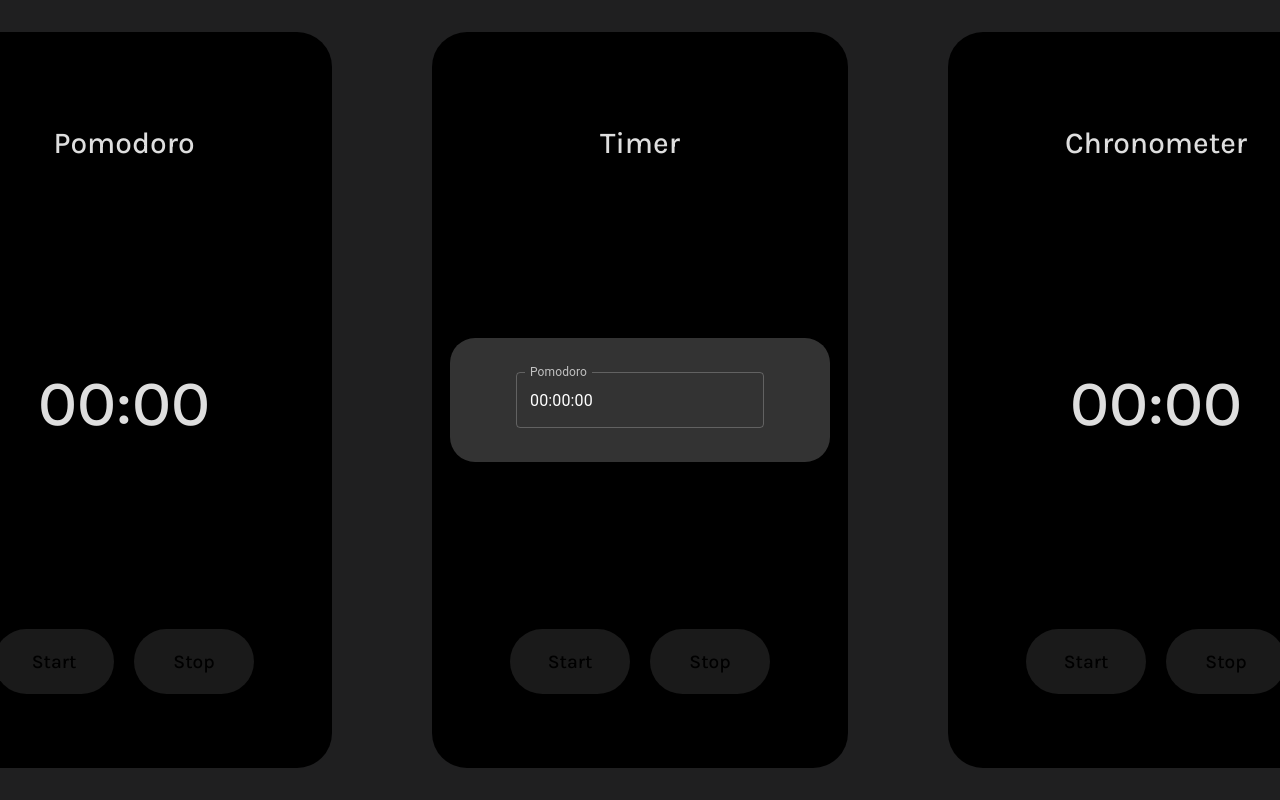
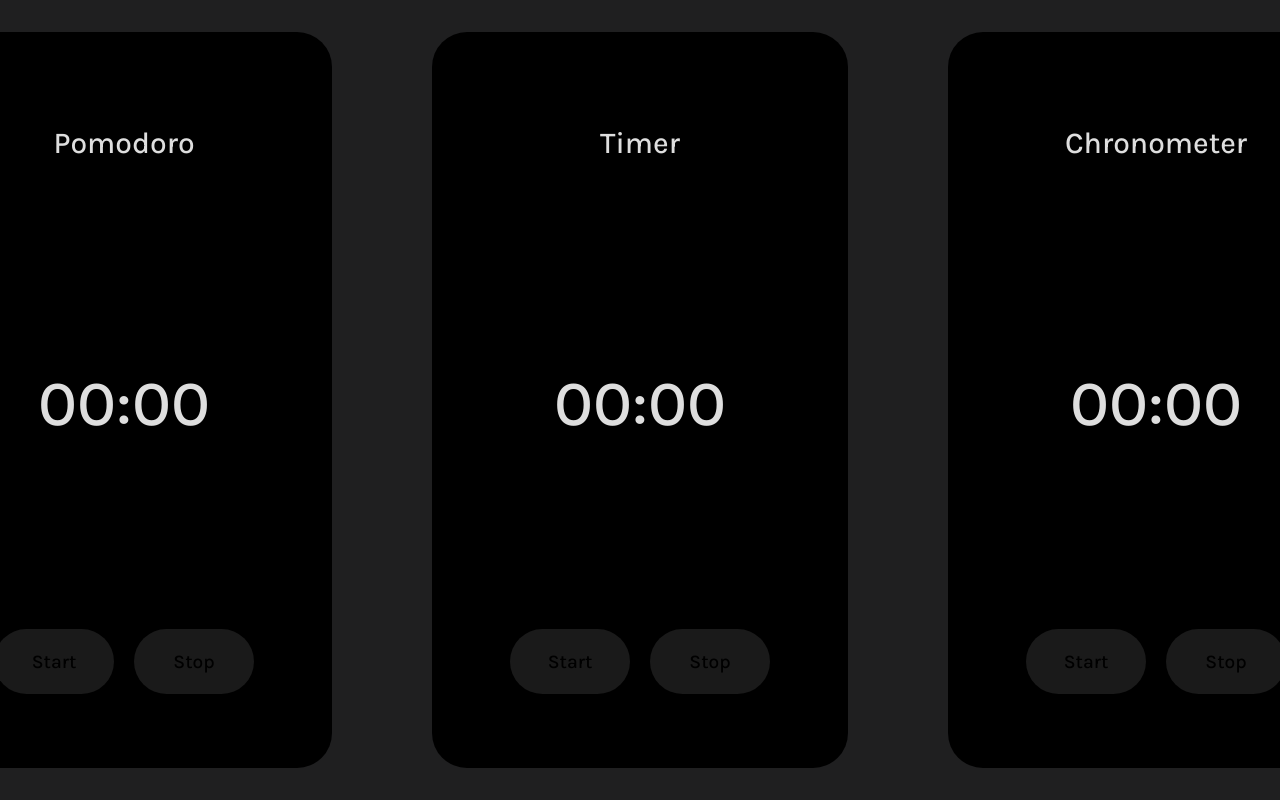
Before and after one commit to V-Viruzz/pomodoro, a React (Vite) app: page / in a window 1280 px wide. Shown: the top 800 px of the page. Built offline with nearby package versions, Linux system fonts and the light colour scheme.

Commit message:
app base

```diff
--- a/package.json
+++ b/package.json
@@ -9,12 +9,6 @@
     "preview": "vite preview"
   },
   "dependencies": {
-    "@emotion/react": "^11.10.5",
-    "@emotion/styled": "^11.10.5",
-    "@mui/material": "^5.11.0",
-    "@mui/x-date-pickers": "^5.0.11",
-    "date-fns": "^2.29.3",
-    "dayjs": "^1.11.7",
     "react": "^18.2.0",
     "react-dom": "^18.2.0"
   },
--- a/src/App.jsx
+++ b/src/App.jsx
@@ -1,12 +1,9 @@
 import * as React from "react";
-import dayjs from "dayjs";
 import "./App.css";
 import Time from "./components/Time";
-import SecondsTimePicker from "./components/SecondsTimePicker";
 
 function App() {
-  const [value, setValue] = React.useState(dayjs("2022-04-07"));
-  const [time, setTime] = React.useState('00:00');
+  const [time, setTime] = React.useState("00:00");
 
   function fnStart() {
     console.log("wtf start");
@@ -39,15 +36,8 @@ function App() {
             clickStop={fnStop}
           />
         </div>
-        <div className="container-input">
-          <SecondsTimePicker
-            value={value}
-            fnChange={(newValue) => {
-              setTime(`${newValue.$H}:${newValue.$m}:${newValue.$s}`)
-              setValue(newValue);
-            }}
-          ></SecondsTimePicker>
-        </div>
+        {/* <div className="container-input">
+        </div> */}
       </main>
     </div>
   );
--- a/src/components/Button.jsx
+++ b/src/components/Button.jsx
@@ -1,5 +1,5 @@
 import React from "react";
-import "../Style/Button.css"
+import "../Style/Button.css";
 
 function Button({ text, isButtonClick, clickFunct }) {
   return (
--- a/src/components/SecondsTimePicker.jsx
+++ /dev/null
@@ -1,58 +0,0 @@
-import * as React from "react";
-import dayjs from "dayjs";
-import TextField from "@mui/material/TextField";
-import Stack from "@mui/material/Stack";
-import { AdapterDayjs } from "@mui/x-date-pickers/AdapterDayjs";
-import { LocalizationProvider } from "@mui/x-date-pickers/LocalizationProvider";
-import { TimePicker } from "@mui/x-date-pickers/TimePicker";
-import { ThemeProvider, createTheme } from "@mui/material/styles";
-import CssBaseline from "@mui/material/CssBaseline";
-
-const darkTheme = createTheme({
-  palette: {
-    mode: "dark",
-  },
-});
-
-const theme = createTheme({
-  LocalizationProvider: {
-    // Name of the component
-    LocalizationProvider: {
-      styleOverrides: {
-        // Name of the slot
-        input: {
-          // Some CSS
-          fontSize: '5rem',
-          color: 'white',
-          backgroundColor: 'red',
-        },
-      },
-    },
-  },
-});
-
-function SecondsTimePicker({value, fnChange}) {
-
-  return (
-
-    <ThemeProvider theme={darkTheme}>
-      <LocalizationProvider dateAdapter={AdapterDayjs}>
-        <Stack spacing={3}>
-          <TimePicker
-            ampm={false}
-            openTo="hours"
-            views={["hours", "minutes", "seconds"]}
-            inputFormat="HH:mm:ss"
-            mask="__:__:__"
-            label="Pomodoro"
-            value={value}
-            onChange={fnChange}
-            renderInput={(params) => <TextField {...params} />}
-          />
-        </Stack>
-      </LocalizationProvider>
-      </ThemeProvider>
-  );
-}
-
-export default SecondsTimePicker;
```
Also changed, not shown: src/components/Time.jsx (+5 -7 lines), 1 other file (tests, documents, lock files or other folders).
